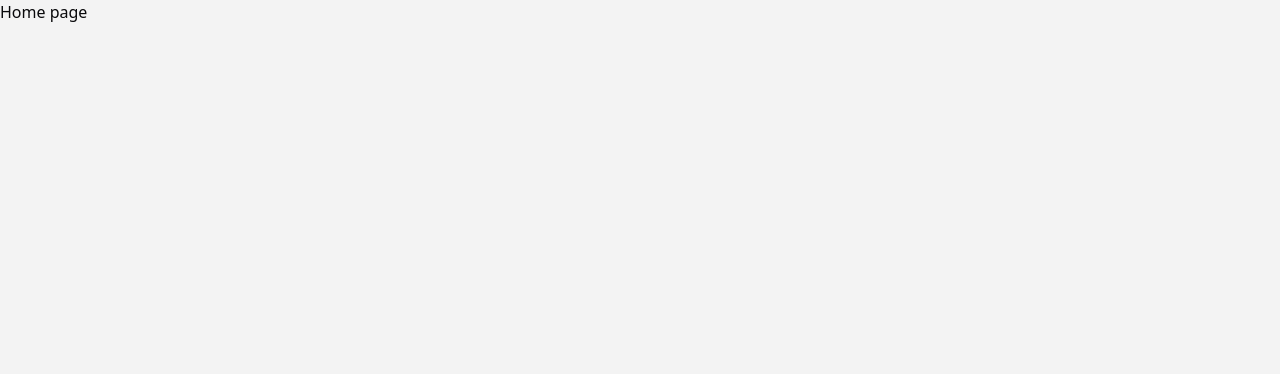
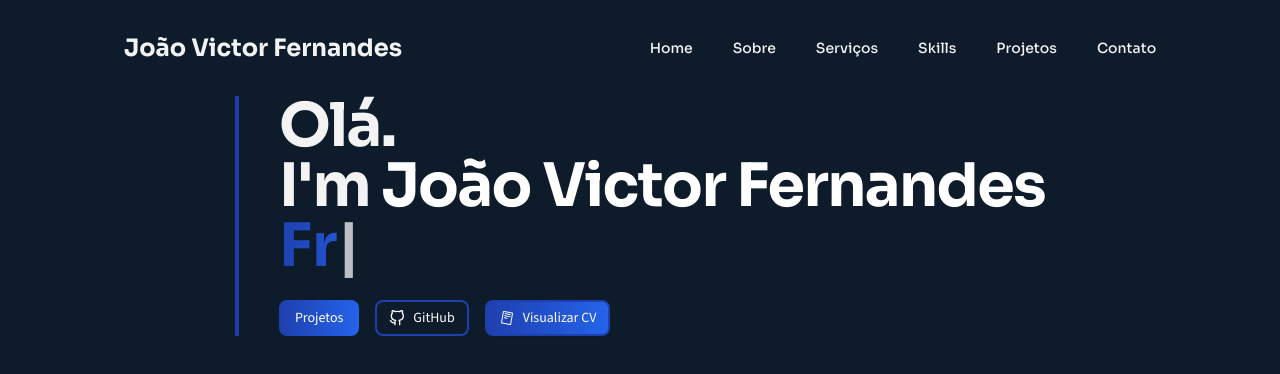
Before and after one commit to jvfsccp/portfolio, a Next.js app: page / in a window 1280 px wide. Shown: the top 374 px of the page. Built offline with nearby package versions, Linux system fonts and the light colour scheme.

Commit message:
feat: hero section in progress

```diff
--- a/package.json
+++ b/package.json
@@ -14,9 +14,11 @@
     "class-variance-authority": "^0.7.1",
     "clsx": "^2.1.1",
     "lucide-react": "^0.542.0",
+    "motion": "^12.23.12",
     "next": "15.5.2",
     "react": "19.1.0",
     "react-dom": "19.1.0",
+    "react-icons": "^5.5.0",
     "tailwind-merge": "^3.3.1"
   },
   "devDependencies": {
--- a/src/app/globals.css
+++ b/src/app/globals.css
@@ -9,6 +9,8 @@
 }
 
 @theme inline {
+  --font-sans: var(--font-source-sans-3);
+  --font-heading: var(--font-sora);
   --radius-sm: calc(var(--radius) - 4px);
   --radius-md: calc(var(--radius) - 2px);
   --radius-lg: var(--radius);
@@ -47,6 +49,8 @@
 }
 
 :root {
+  --font-heading: var(--font-sora);
+  --font-sans: var(--font-source-sans-3);
   --radius: 0.625rem;
   --background: oklch(0.9642 0 0);
   --foreground: oklch(0.141 0.005 285.823);
--- a/src/app/page.tsx
+++ b/src/app/page.tsx
@@ -1,3 +1,11 @@
+import { Header } from "@/components/header"
+import { Hero } from "@/components/hero"
+
 export default function Home() {
-  return <div>Home page</div>
+  return (
+    <div className="flex flex-col min-h-dvh bg-primary">
+      <Header />
+      <Hero />
+    </div>
+  )
 }
--- /dev/null
+++ b/src/components/header.tsx
@@ -0,0 +1,36 @@
+import Link from "next/link"
+
+export function Header() {
+  return (
+    <header className="flex text-background items-center justify-around bg-primary w-full h-24 font-heading">
+      <h1 className="font-bold text-2xl">João Victor Fernandes</h1>
+      <nav className="flex items-center">
+        <ul className="flex items-center gap-10 font-medium text-sm font-heading">
+          <Link href="">
+            <li>Home</li>
+          </Link>
+
+          <Link href="">
+            <li>Sobre</li>
+          </Link>
+
+          <Link href="">
+            <li>Serviços</li>
+          </Link>
+
+          <Link href="">
+            <li>Skills</li>
+          </Link>
+
+          <Link href="">
+            <li>Projetos</li>
+          </Link>
+
+          <Link href="">
+            <li>Contato</li>
+          </Link>
+        </ul>
+      </nav>
+    </header>
+  )
+}
--- /dev/null
+++ b/src/components/hero.tsx
@@ -0,0 +1,67 @@
+"use client"
+
+import { motion } from "framer-motion"
+import Typewriter from "./typewriter"
+import { Button } from "./ui/button"
+import { FiGithub } from "react-icons/fi"
+import Link from "next/link"
+import { PiReadCvLogo } from "react-icons/pi"
+
+export function Hero() {
+  return (
+    <div className="font-heading flex items-center justify-center mx-40">
+      <div className="border-l-4 border-secondary bg-gradient-to-l pl-10">
+        <motion.h1
+          initial={{ opacity: 0, y: 12 }}
+          animate={{ opacity: 1, y: 0 }}
+          transition={{ duration: 0.4 }}
+          className="text-4xl md:text-6xl font-bold tracking-tight text-background"
+        >
+          Olá. <br /> I&apos;m{" "}
+          <span className="text-white">João Victor Fernandes</span>
+        </motion.h1>
+
+        <p className="text-xl md:text-2xl text-muted-foreground">
+          <Typewriter
+            words={[
+              "FullStack Developer",
+              "Frontend Developer",
+              "Backend Developer",
+            ]}
+            typingSpeed={55}
+            deletingSpeed={35}
+            pauseTime={1100}
+            className="font-bold font-heading text-6xl bg-gradient-to-r from-secondary to-secondary-foreground bg-clip-text text-transparent"
+          />
+        </p>
+        <div className="mt-6 font-sans flex items-center gap-4">
+          <Button
+            variant="link"
+            className="cursor pointer bg-gradient-to-r from-secondary to-secondary-foreground text-white"
+          >
+            Projetos
+          </Button>
+          <Link
+            href="http://github.com/jvfsccp"
+            target="_blank"
+            rel="noreferrer"
+          >
+            <Button
+              variant="link"
+              className="border-2 border-secondary text-white hover:bg-gradient-to-r from-secondary to-secondary-foreground"
+            >
+              <FiGithub />
+              GitHub
+            </Button>
+          </Link>
+          <Link href="/cv.pdf" target="_blank" rel="noreferrer">
+            <Button className="bg-gradient-to-r from-secondary to-secondary-foreground text-white border-2 border-secondary cursor-pointer">
+              <PiReadCvLogo />
+              Visualizar CV
+            </Button>
+          </Link>
+        </div>
+      </div>
+    </div>
+  )
+}
--- /dev/null
+++ b/src/components/typewriter.tsx
@@ -0,0 +1,87 @@
+// src/components/Typewriter.tsx
+"use client"
+
+import { useEffect, useState } from "react"
+import { motion } from "framer-motion"
+
+type Props = {
+  words: string[]
+  typingSpeed?: number // ms por caractere ao digitar
+  deletingSpeed?: number // ms por caractere ao apagar
+  pauseTime?: number // pausa quando a palavra completa
+  loop?: boolean
+  className?: string
+}
+
+export default function Typewriter({
+  words,
+  typingSpeed = 60,
+  deletingSpeed = 40,
+  pauseTime = 1200,
+  loop = true,
+  className,
+}: Props) {
+  const [index, setIndex] = useState(0) // palavra atual
+  const [subIndex, setSubIndex] = useState(0) // quantidade de chars
+  const [deleting, setDeleting] = useState(false)
+
+  useEffect(() => {
+    const current = words[index] ?? ""
+    // terminou de digitar a palavra -> pausar e começar a apagar
+    if (!deleting && subIndex === current.length) {
+      const t = setTimeout(() => setDeleting(true), pauseTime)
+      return () => clearTimeout(t)
+    }
+    // terminou de apagar -> próxima palavra
+    if (deleting && subIndex === 0) {
+      const next = index + 1
+      if (!loop && next >= words.length) return
+      setIndex(next % words.length)
+      setDeleting(false)
+      return
+    }
+
+    const timeout = setTimeout(
+      () => {
+        setSubIndex((prev) => prev + (deleting ? -1 : 1))
+      },
+      deleting ? deletingSpeed : typingSpeed
+    )
+
+    return () => clearTimeout(timeout)
+  }, [
+    subIndex,
+    deleting,
+    index,
+    words,
+    typingSpeed,
+    deletingSpeed,
+    pauseTime,
+    loop,
+  ])
+
+  const text = (words[index] ?? "").substring(0, subIndex)
+
+  return (
+    <span className={className}>
+      {/* texto entra suave quando troca de palavra */}
+      <motion.span
+        key={`${index}-${deleting}`}
+        initial={{ opacity: 0.0, y: 4 }}
+        animate={{ opacity: 1, y: 0 }}
+        transition={{ duration: 0 }}
+      >
+        {text}
+      </motion.span>
+      {/* cursor piscando */}
+      <motion.span
+        aria-hidden="true"
+        className="inline-block w-[1ch] text-white"
+        animate={{ opacity: [1, 0, 1] }}
+        transition={{ duration: 0.9, repeat: Infinity }}
+      >
+        |
+      </motion.span>
+    </span>
+  )
+}
--- /dev/null
+++ b/src/components/ui/button.tsx
@@ -0,0 +1,59 @@
+import * as React from "react"
+import { Slot } from "@radix-ui/react-slot"
+import { cva, type VariantProps } from "class-variance-authority"
+
+import { cn } from "@/lib/utils"
+
+const buttonVariants = cva(
+  "inline-flex items-center justify-center gap-2 whitespace-nowrap rounded-md text-sm font-medium transition-all disabled:pointer-events-none disabled:opacity-50 [&_svg]:pointer-events-none [&_svg:not([class*='size-'])]:size-4 shrink-0 [&_svg]:shrink-0 outline-none focus-visible:border-ring focus-visible:ring-ring/50 focus-visible:ring-[3px] aria-invalid:ring-destructive/20 dark:aria-invalid:ring-destructive/40 aria-invalid:border-destructive",
+  {
+    variants: {
+      variant: {
+        default:
+          "bg-primary text-primary-foreground shadow-xs hover:bg-primary/90",
+        destructive:
+          "bg-destructive text-white shadow-xs hover:bg-destructive/90 focus-visible:ring-destructive/20 dark:focus-visible:ring-destructive/40 dark:bg-destructive/60",
+        outline:
+          "border bg-background shadow-xs hover:bg-accent hover:text-accent-foreground dark:bg-input/30 dark:border-input dark:hover:bg-input/50",
+        secondary:
+          "bg-secondary text-secondary-foreground shadow-xs hover:bg-secondary/80",
+        ghost:
+          "hover:bg-accent hover:text-accent-foreground dark:hover:bg-accent/50",
+        link: "text-primary underline-offset-4 cursor-pointer",
+      },
+      size: {
+        default: "h-9 px-4 py-2 has-[>svg]:px-3",
+        sm: "h-8 rounded-md gap-1.5 px-3 has-[>svg]:px-2.5",
+        lg: "h-10 rounded-md px-6 has-[>svg]:px-4",
+        icon: "size-9",
+      },
+    },
+    defaultVariants: {
+      variant: "default",
+      size: "default",
+    },
+  }
+)
+
+function Button({
+  className,
+  variant,
+  size,
+  asChild = false,
+  ...props
+}: React.ComponentProps<"button"> &
+  VariantProps<typeof buttonVariants> & {
+    asChild?: boolean
+  }) {
+  const Comp = asChild ? Slot : "button"
+
+  return (
+    <Comp
+      data-slot="button"
+      className={cn(buttonVariants({ variant, size, className }))}
+      {...props}
+    />
+  )
+}
+
+export { Button, buttonVariants }
```
Also changed, not shown: 2 other files (tests, documents, lock files or other folders).
